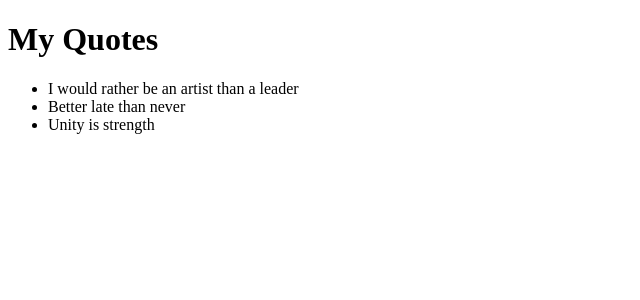
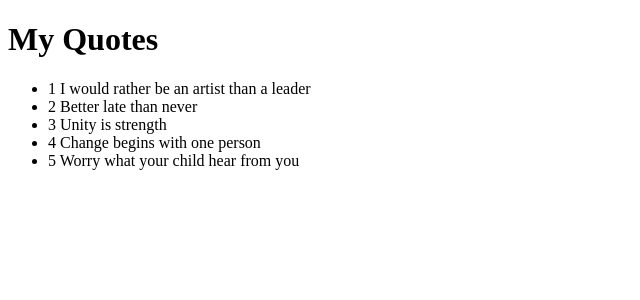
Before and after one commit to mwikiaBundi1/iQUOTE, an Angular app: page / in a window 1280 px wide. Shown: the top 300 px of the page, without its empty margins (0-640 px from the left). Built offline with nearby package versions, Linux system fonts and the light colour scheme.

Commit message:
add a list of quote ids and names

```diff
--- a/src/app/app.component.html
+++ b/src/app/app.component.html
@@ -1,8 +1,11 @@
 <router-outlet>
+  <div>
   <h1>My Quotes</h1>
   <ul>
       <li *ngFor='let quote of quotes'>
-        {{quote}}
+        {{quote.id}}
+        {{quote.name}}
       </li>
   </ul>
+  </div>
 </router-outlet>
--- a/src/app/app.component.ts
+++ b/src/app/app.component.ts
@@ -1,5 +1,5 @@
 import { Component } from '@angular/core';
-
+import { Quote} from './quote';
 @Component({
   selector: 'app-root',
   templateUrl: './app.component.html',
@@ -7,9 +7,11 @@ import { Component } from '@angular/core';
 })
 export class AppComponent {
 
-  quotes:string[];
-
-  constructor(){
-    this.quotes = ['I would rather be an artist than a leader', 'Better late than never', 'Unity is strength']
-  }
+  quotes:Quote[] = [
+    {id:1, name:'I would rather be an artist than a leader'},
+    {id:2,name:'Better late than never'},
+    {id:3,name:'Unity is strength'},
+    {id:4,name:'Change begins with one person'},
+    {id:5,name:'Worry what your child hear from you'},
+  ];
 }
```
